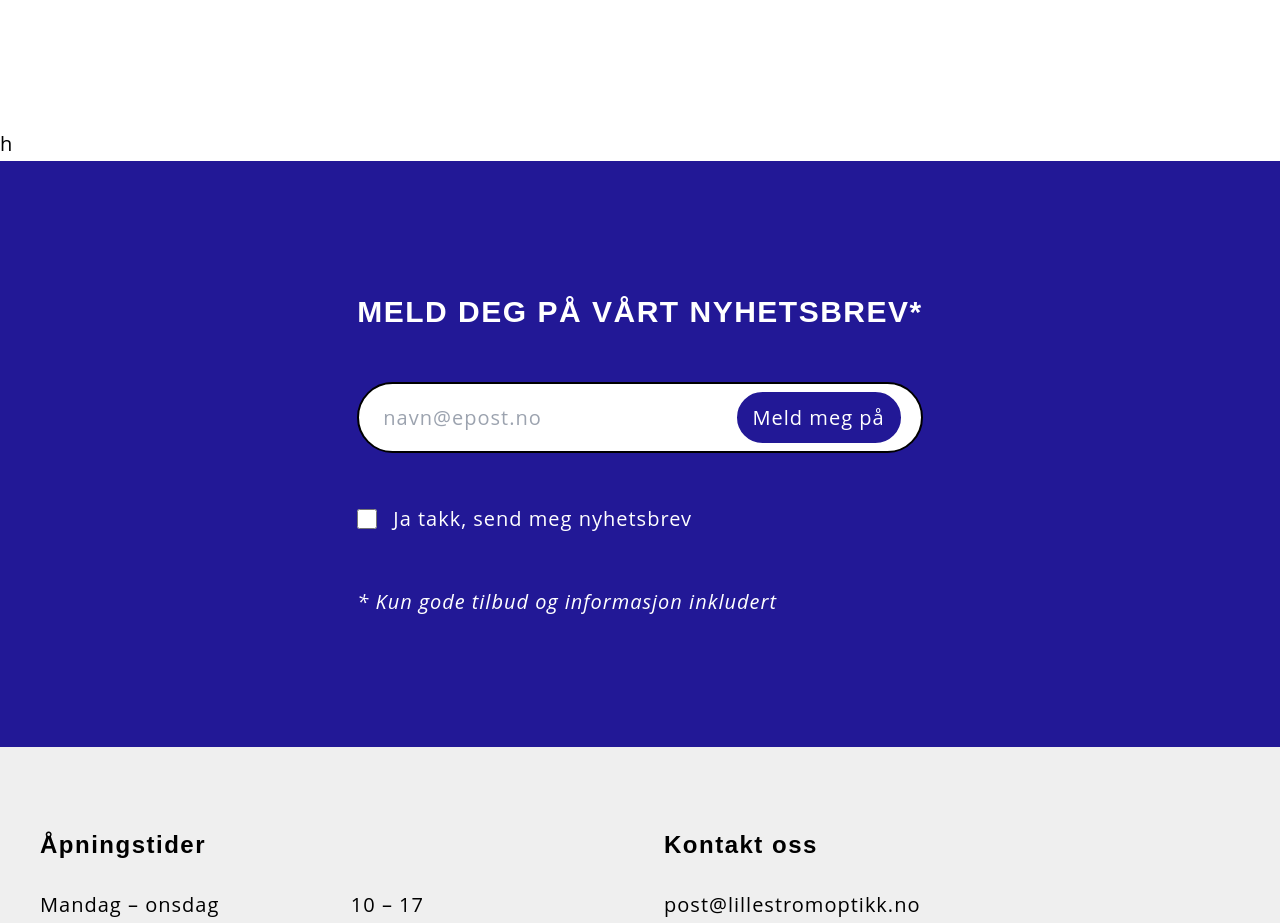
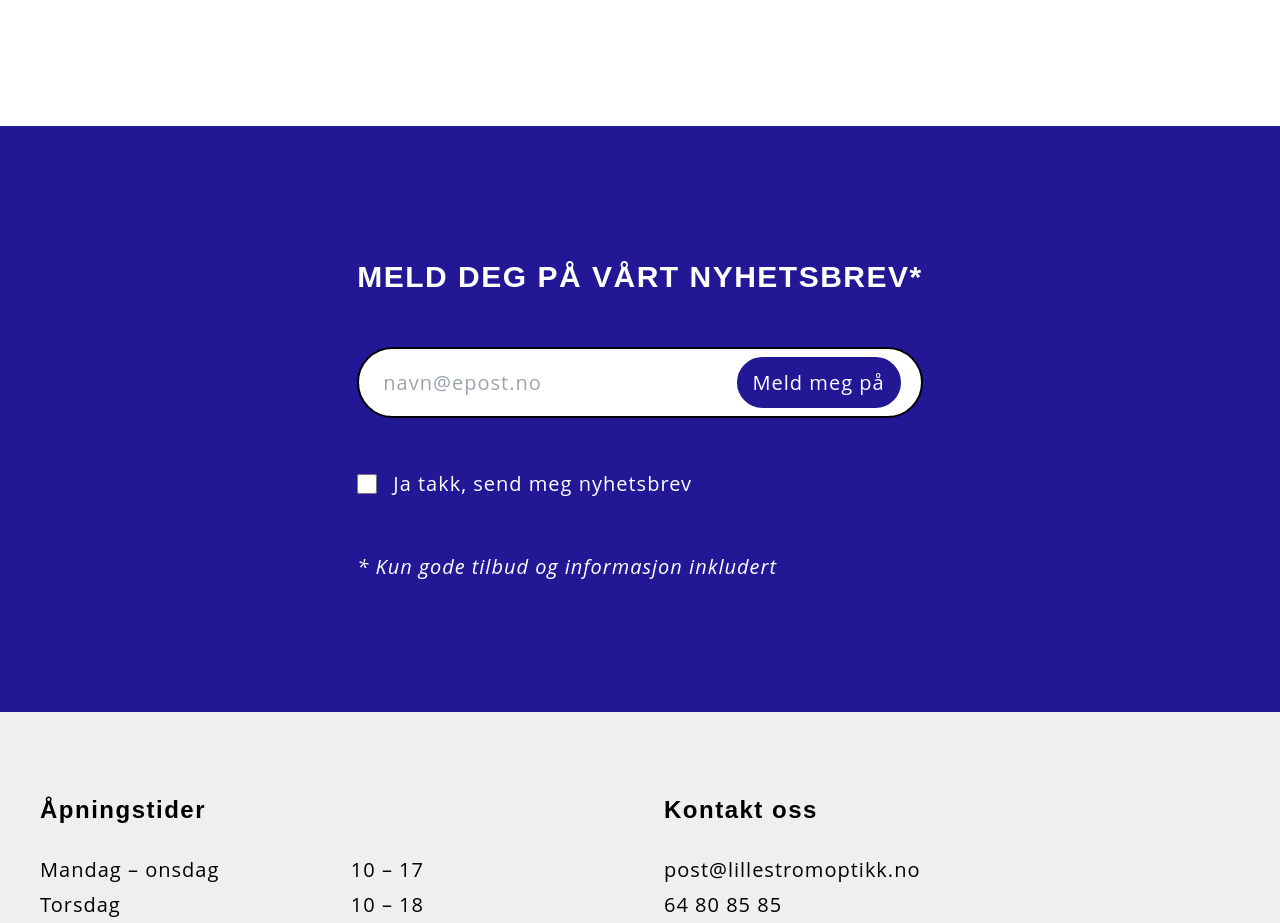
Before and after one commit to mathildeew/lillestromoptikk, a React (Vite) app: page / in a window 1280 px wide. Shown: the part 2920-3843 px from the top of the page. Built offline with nearby package versions, Linux system fonts and the light colour scheme; a web font is replaced by a local one.

Commit message:
hover styles for btn

```diff
--- a/src/components/Brillestrom/index.jsx
+++ /dev/null
@@ -1,9 +0,0 @@
-import { useState, useEffect, useRef } from "react";
-
-export function Brillestrom() {
-  return (
-    <div>
-      <p>h</p>
-    </div>
-  );
-}
--- a/src/components/Newsletter/index.jsx
+++ b/src/components/Newsletter/index.jsx
@@ -54,7 +54,7 @@ export default function Newsletter() {
             />
             <button
               value="Send"
-              className="text-white px-4 py-2 border-2 border-white rounded-full md:absolute md:bg-darkBlue  md:right-5 md:top-2  transition-all 0.2s ease-in-out  hover:border-darkBlue "
+              className="text-white px-4 py-2 border-2 border-white rounded-full md:absolute md:bg-darkBlue  md:right-5 md:top-2  transition-all 0.2s ease-in-out hover:bg-white hover:text-darkBlue lg:hover:border-darkBlue "
             >
               {btnText}
             </button>
--- a/src/pages/Home/index.jsx
+++ b/src/pages/Home/index.jsx
@@ -5,7 +5,6 @@ import Sale from "../../components/Sale";
 import Newsletter from "../../components/Newsletter";
 import Intro from "../../components/Intro";
 import ScrollingGlasses from "../../components/ScrollingGlasses";
-import { Brillestrom } from "../../components/Brillestrom";
 
 export default function Home() {
   return (
@@ -23,7 +22,6 @@ export default function Home() {
         <Intro />
         <Sale />
         <TimeForCheck />
-        <Brillestrom />
         <Newsletter />
       </main>
     </>
```
